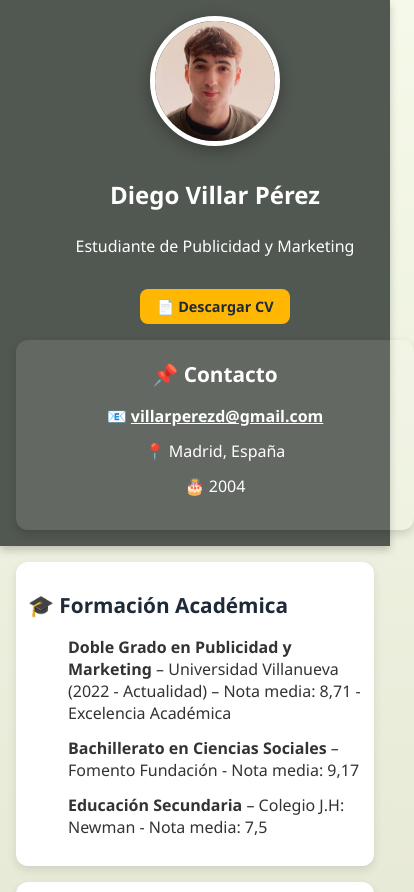
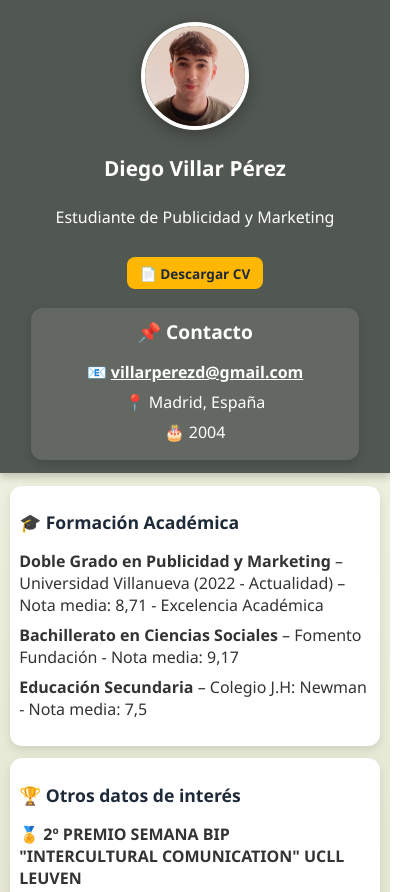
Before and after one commit to Diegovp10/CV-Diego-Villar, a plain HTML site: page index.html in a window 390 px wide. Shown: the top 892 px of the page, 414 px wide, since content can reach past the window. Drawn offline with Linux system fonts and the light colour scheme.

Commit message:
más responsive

```diff
--- a/css/style.css
+++ b/css/style.css
@@ -5,6 +5,7 @@ body {
     padding: 0;
     color: #333;
     min-height: 100vh;
+    overflow-x: hidden; /* Evita desplazamiento lateral */
 }
 
 header {
@@ -12,16 +13,18 @@ header {
     color: white;
     padding: 1.5rem;
     box-shadow: 0 4px 8px rgba(0,0,0,0.2);
+    width: 100%;
+    box-sizing: border-box;
 }
 
 .header-container {
     display: flex;
-    justify-content: space-between;
-    align-items: center;
-    max-width: 1200px;
-    margin: 0 auto;
+    justify-content: center; /* Centra los elementos horizontalmente */
+    align-items: center; /* Centra los elementos verticalmente */
+    max-width: 900px; /* Ancho máximo para centrar mejor el contenido */
+    margin: 0 auto; /* Centra el contenedor horizontalmente */
     flex-wrap: wrap;
-    gap: 1.5rem;
+    gap: 0.5rem; /* Reduce el espacio entre los elementos */
 }
 
 .profile-info {
@@ -30,21 +33,27 @@ header {
     align-items: center;
     text-align: center;
     flex: 1;
-    min-width: 250px;
+    min-width: 200px;
+    max-width: 50%; /* Limita el ancho para mejor alineación */
+    box-sizing: border-box;
 }
 
 .contact-info {
     flex: 1;
-    min-width: 250px;
+    min-width: 200px;
+    max-width: 40%; /* Reduce el ancho máximo */
     background-color: rgba(255, 255, 255, 0.1);
-    padding: 1.25rem;
+    padding: 1rem;
     border-radius: 12px;
     box-shadow: 0 4px 10px rgba(0,0,0,0.15);
+    box-sizing: border-box;
+    margin-left: 1rem; /* Añade un pequeño margen izquierdo */
 }
 
 .contact-info h2 {
     color: white;
     margin-top: 0;
+    font-size: 1.2rem;
 }
 
 .contact-info ul {
@@ -54,29 +63,28 @@ header {
 }
 
 .contact-info li {
-    margin: 0.8rem 0;
+    margin: 0.5rem 0;
     word-break: break-word;
 }
 
 h1 {
     margin: 0.5rem 0;
-    font-size: clamp(1.8rem, 5vw, 2.5rem);
+    font-size: clamp(1.5rem, 4vw, 2.2rem);
 }
 
 h2 {
     color: #1e2a38;
-    font-size: clamp(1.3rem, 4vw, 1.8rem);
+    font-size: clamp(1.2rem, 3vw, 1.6rem);
 }
 
 .section {
-    margin: 1.5rem auto;
-    max-width: 1200px;
+    margin: 1.5rem auto; /* Restaura el margen original */
+    max-width: calc(100% - 15rem); /* Restaura el espacio lateral de 1rem a cada lado */
     background: white;
-    padding: 1.5rem;
+    padding: 1rem;
     border-radius: 12px;
     box-shadow: 0 4px 10px rgba(0,0,0,0.1);
     transition: transform 0.3s, box-shadow 0.3s;
-    width: calc(100% - 2rem);
     box-sizing: border-box;
 }
 
@@ -85,20 +93,18 @@ h2 {
     box-shadow: 0 10px 20px rgba(0,0,0,0.15);
 }
 
-/* Eliminar todos los marcadores de lista */
 ul, ol {
     list-style-type: none;
-    padding-left: 1;
+    padding-left: 0;
 }
 
 li {
     list-style-type: none;
-    margin: 0.8rem 0;
+    margin: 0.5rem 0;
 }
 
-/* Para listas anidadas */
 li ul, li ol {
-    padding-left: 1.5rem; /* Mantenemos la indentación pero sin marcadores */
+    padding-left: 1rem;
     list-style-type: none;
 }
 
@@ -111,13 +117,15 @@ footer {
     padding: 1rem;
     background-color: #515751;
     color: white;
-    margin-top: 2rem;
+    margin-top: 1.5rem;
+    width: 100%;
+    box-sizing: border-box;
 }
 
 .btn {
     display: inline-block;
-    margin-top: 1rem;
-    padding: 0.6rem 1.2rem;
+    margin-top: 0.8rem;
+    padding: 0.5rem 1rem;
     background-color: #ffb703;
     color: #1e2a38;
     font-weight: bold;
@@ -132,13 +140,13 @@ footer {
 }
 
 .foto-perfil {
-    width: 160px;
-    height: 160px;
+    width: 140px;
+    height: 140px;
     object-fit: cover;
     border-radius: 50%;
-    border: 5px solid white;
+    border: 4px solid white;
     box-shadow: 0 4px 15px rgba(0,0,0,0.3);
-    margin-bottom: 1.5rem;
+    margin-bottom: 1rem;
     transition: transform 0.3s ease;
 }
 
@@ -150,30 +158,25 @@ footer {
     display: flex;
     flex-direction: column;
     position: relative;
-    min-height: 100px;
-    padding-bottom: 100px;
-}
-
-.logros-texto {
-    flex: 1;
-    min-width: 250px;
+    min-height: 80px;
+    padding-bottom: 80px;
 }
 
 .logos {
     position: relative;
-    margin-top: 1.5rem;
+    margin-top: 1rem;
     display: flex;
     flex-wrap: wrap;
-    gap: 1rem;
+    gap: 0.8rem;
     justify-content: center;
 }
 
 .logos img {
-    height: 50px;
+    height: 40px;
     object-fit: contain;
     border-radius: 8px;
     background-color: white;
-    padding: 8px;
+    padding: 6px;
     box-shadow: 0 3px 8px rgba(0,0,0,0.15);
     transition: transform 0.3s ease, box-shadow 0.3s ease;
 }
@@ -183,14 +186,12 @@ footer {
     box-shadow: 0 5px 12px rgba(0,0,0,0.2);
 }
 
-/* Animación para las secciones */
 .section {
     opacity: 0;
-    transform: translateY(20px);
+    transform: translateY(15px);
     transition: opacity 0.5s ease, transform 0.5s ease;
 }
 
-/* Estilo para enlaces de contacto */
 .contact-info a {
     color: white;
     text-decoration: underline;
@@ -202,7 +203,7 @@ footer {
     opacity: 0.8;
 }
 
-/* Responsive design mejorado */
+/* Media Queries para Responsive Design */
 @media (max-width: 768px) {
     header {
         padding: 1rem;
@@ -211,49 +212,26 @@ footer {
     .header-container {
         flex-direction: column;
         align-items: center;
-        gap: 1rem;
+        gap: 0.5rem; /* Reduce aún más el espacio entre elementos */
     }
 
     .profile-info, .contact-info {
-        width: 100%;
+        width: 90%;
+        max-width: 400px;
         min-width: unset;
+        margin: 0; /* Elimina margen lateral */
     }
 
     .contact-info {
         text-align: center;
+        padding: 0.8rem;
+        margin-top: 0.5rem; /* Reduce el espacio superior */
     }
 
     .section {
-        margin: 1rem auto;
-        padding: 1rem;
-    }
-
-    .foto-perfil {
-        width: 140px;
-        height: 140px;
-    }
-
-    .logos-contenedor {
-        padding-bottom: 20px;
-    }
-
-    .logos {
-        position: static;
-        margin-top: 2rem;
-    }
-}
-
-@media (max-width: 480px) {
-    .section {
-        padding: 0.75rem;
-    }
-
-    h1 {
-        font-size: 1.5rem;
-    }
-
-    h2 {
-        font-size: 1.3rem;
+        margin: 0.8rem auto;
+        max-width: calc(100% - 1.6rem); /* Mantiene espacio lateral de 0.8rem a cada lado */
+        padding: 0.8rem;
     }
 
     .foto-perfil {
@@ -261,12 +239,66 @@ footer {
         height: 120px;
     }
 
+    .logos-contenedor {
+        padding-bottom: 10px;
+    }
+
+    .logos {
+        position: static;
+        margin-top: 1rem;
+    }
+
+    footer {
+        padding: 1rem;
+    }
+}
+
+@media (max-width: 480px) {
+    header {
+        padding: 0.8rem;
+    }
+
+    .header-container {
+        gap: 0.3rem; /* Espacio mínimo entre elementos */
+    }
+
+    .section {
+        max-width: calc(100% - 1.2rem); /* Mantiene espacio lateral de 0.6rem a cada lado */
+        padding: 0.6rem;
+    }
+
+    h1 {
+        font-size: 1.3rem;
+    }
+
+    h2 {
+        font-size: 1.1rem;
+    }
+
+    .foto-perfil {
+        width: 100px;
+        height: 100px;
+    }
+
     .btn {
-        padding: 0.5rem 1rem;
-        font-size: 0.9rem;
+        padding: 0.4rem 0.8rem;
+        font-size: 0.85rem;
     }
 
     .logos img {
-        height: 40px;
+        height: 35px;
+    }
+
+    footer {
+        padding: 0.8rem;
+    }
+
+    .profile-info {
+        padding: 0.6rem;
+    }
+
+    .contact-info {
+        padding: 0.6rem;
+        margin-top: 0.3rem; /* Reduce aún más el espacio */
     }
 }
```
